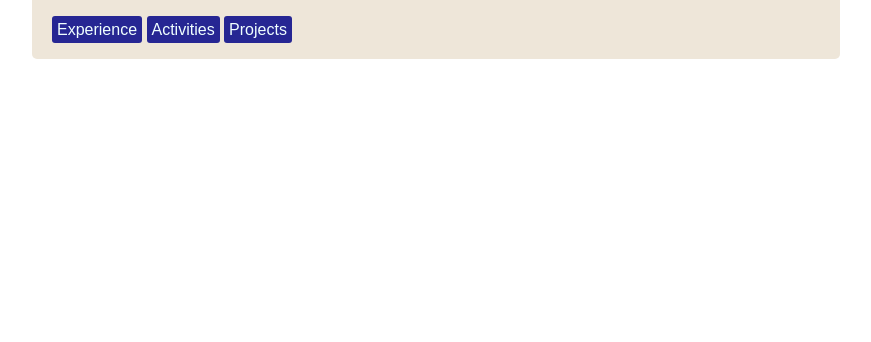
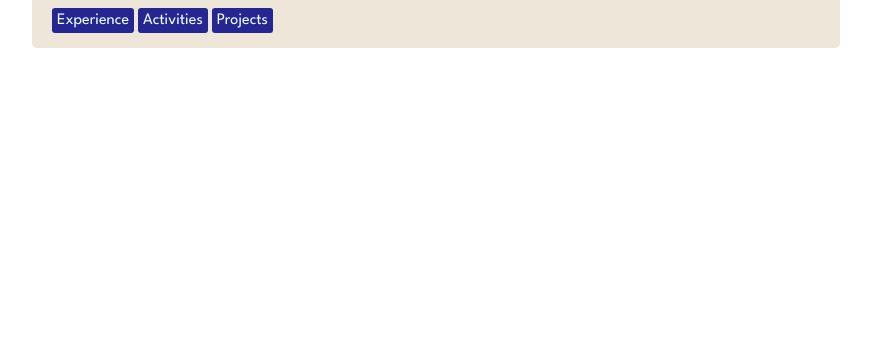
Before and after one commit to andraguoso/andraguoso.github.io, a plain HTML site: page index.html in a window 1280 px wide. Shown: the part 458-800 px from the top of the page, without its empty margins (204-1075 px from the left). Drawn offline with Linux system fonts and the light colour scheme.

Commit message:
add font

```diff
--- a/index.html
+++ b/index.html
@@ -6,6 +6,9 @@
     <meta name="viewport" content="width=device-width, initial-scale=1.0">
     <title>Andrea Aguilar</title>
     <link rel="stylesheet" href="styles.css">
+    <style>
+        @import url('https://fonts.googleapis.com/css2?family=League+Spartan:wght@100..900&display=swap');
+    </style>
 </head>
 
 <body>
```
